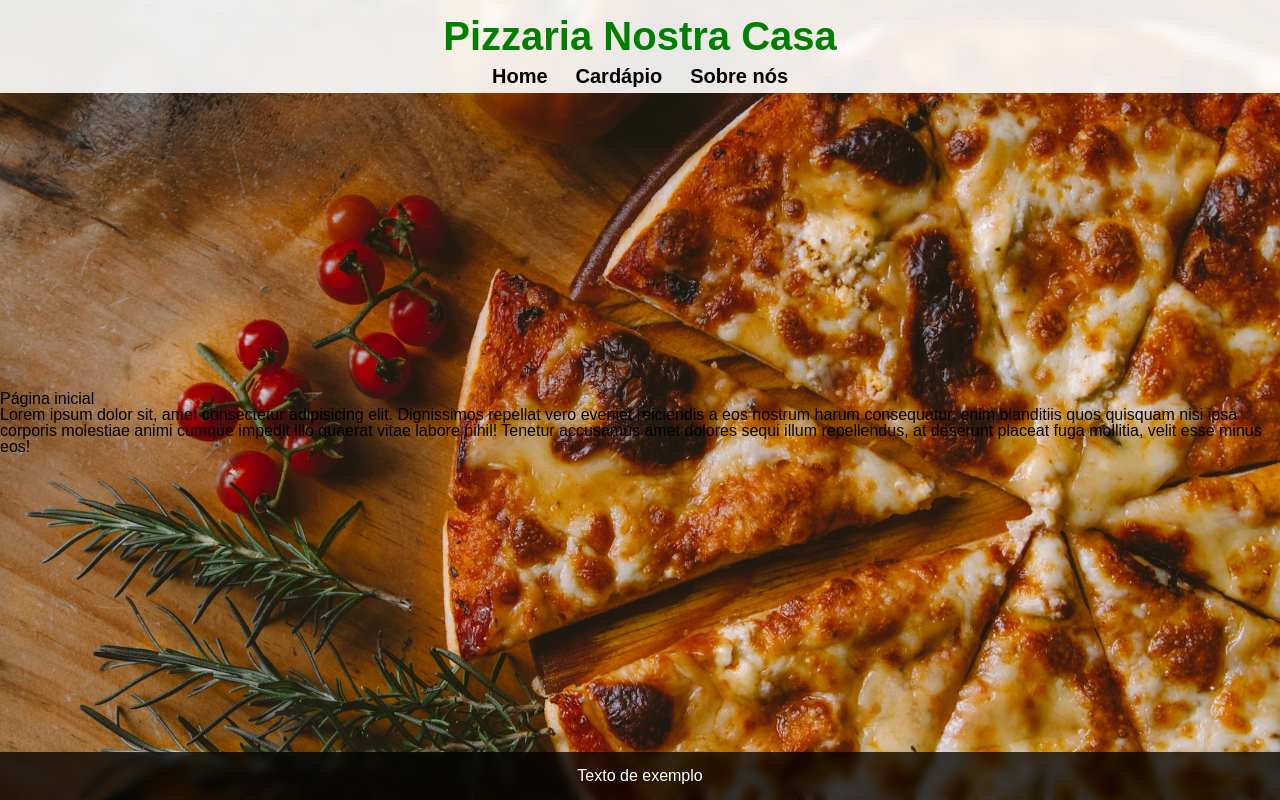
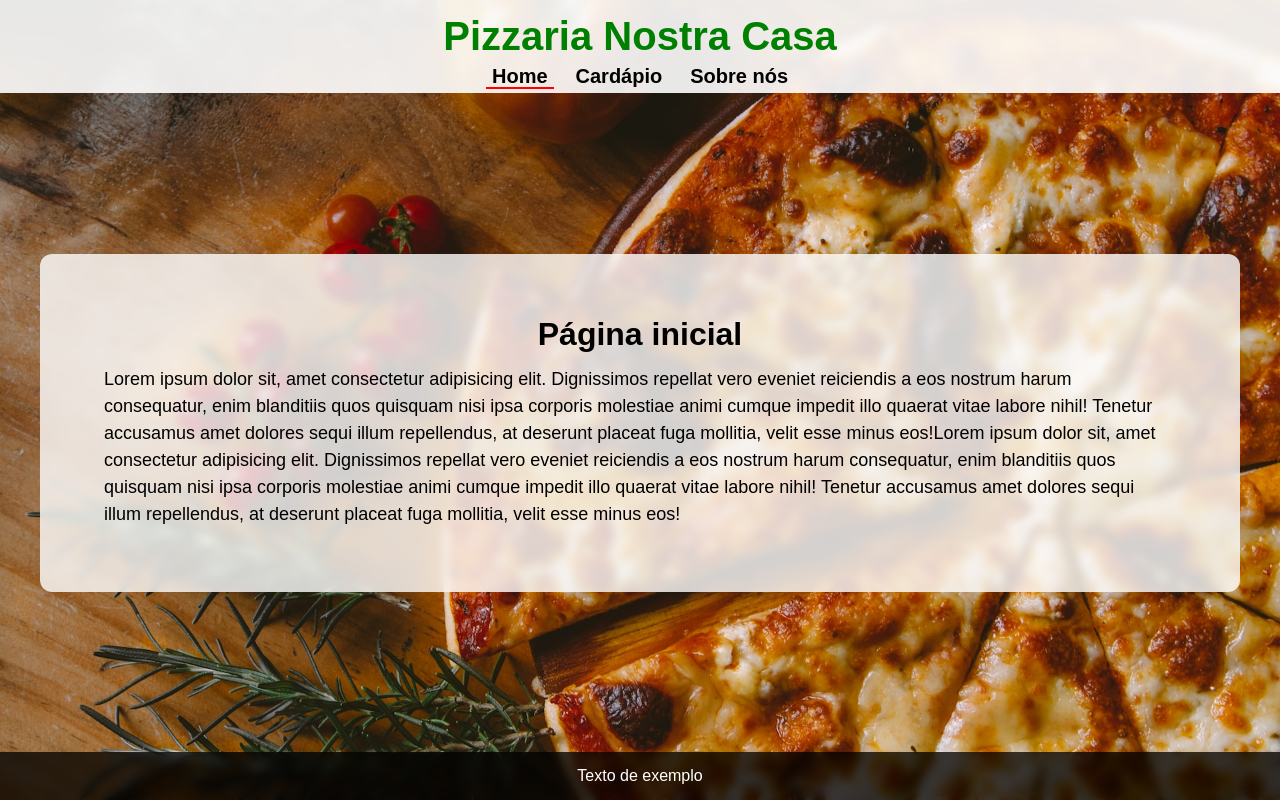
Before and after one commit to Diego-Moreira8/odin-restaurant-page, a website built with webpack: page dist/index.html in a window 1280 px wide. Built offline with nearby package versions, Linux system fonts and the light colour scheme.

Commit message:
Styles for sections

```diff
--- a/src/home.js
+++ b/src/home.js
@@ -10,6 +10,11 @@ export default function homeContent() {
     blanditiis quos quisquam nisi ipsa corporis molestiae animi cumque
     impedit illo quaerat vitae labore nihil! Tenetur accusamus amet dolores
     sequi illum repellendus, at deserunt placeat fuga mollitia, velit esse
+    minus eos!Lorem ipsum dolor sit, amet consectetur adipisicing elit. Dignissimos
+    repellat vero eveniet reiciendis a eos nostrum harum consequatur, enim
+    blanditiis quos quisquam nisi ipsa corporis molestiae animi cumque
+    impedit illo quaerat vitae labore nihil! Tenetur accusamus amet dolores
+    sequi illum repellendus, at deserunt placeat fuga mollitia, velit esse
     minus eos!`;
 
   section.appendChild(title);
--- a/src/index.js
+++ b/src/index.js
@@ -20,10 +20,19 @@ function changeContent(e) {
 
   if (buttonId === "home-button") {
     content.appendChild(homeContent());
+    homeButton.classList.add("active");
+    menuButton.classList.remove("active");
+    aboutButton.classList.remove("active");
   } else if (buttonId === "menu-button") {
     content.appendChild(menuContent());
+    homeButton.classList.remove("active");
+    menuButton.classList.add("active");
+    aboutButton.classList.remove("active");
   } else if (buttonId === "about-button") {
     content.appendChild(aboutContent());
+    homeButton.classList.remove("active");
+    menuButton.classList.remove("active");
+    aboutButton.classList.add("active");
   }
 }
 
@@ -37,3 +46,5 @@ const aboutButton = document.querySelector("#about-button");
 homeButton.addEventListener("click", changeContent);
 menuButton.addEventListener("click", changeContent);
 aboutButton.addEventListener("click", changeContent);
+
+homeButton.classList.add("active");
--- a/src/style.css
+++ b/src/style.css
@@ -1,5 +1,9 @@
 :root {
   font-family: sans-serif;
+}
+
+* {
+  box-sizing: border-box;
 }
 
 body {
@@ -44,7 +48,29 @@ header button {
 }
 
 header button.active {
-  border-bottom: 2px solid red;
+  box-shadow: 0px -2px 0px 0px rgba(255, 0, 0, 1) inset;
+}
+
+section {
+  margin: auto;
+  background-color: rgba(255, 255, 255, 0.8);
+  backdrop-filter: blur(4px);
+  border-radius: 12px;
+  color: black;
+  padding: 64px;
+  width: 1200px;
+}
+
+h2 {
+  font-size: 2rem;
+  font-weight: bold;
+  text-align: center;
+  margin-bottom: 16px;
+}
+
+p {
+  font-size: 1.125rem;
+  line-height: 1.5;
 }
 
 footer {
```
Also changed, not shown: dist/main.js.
